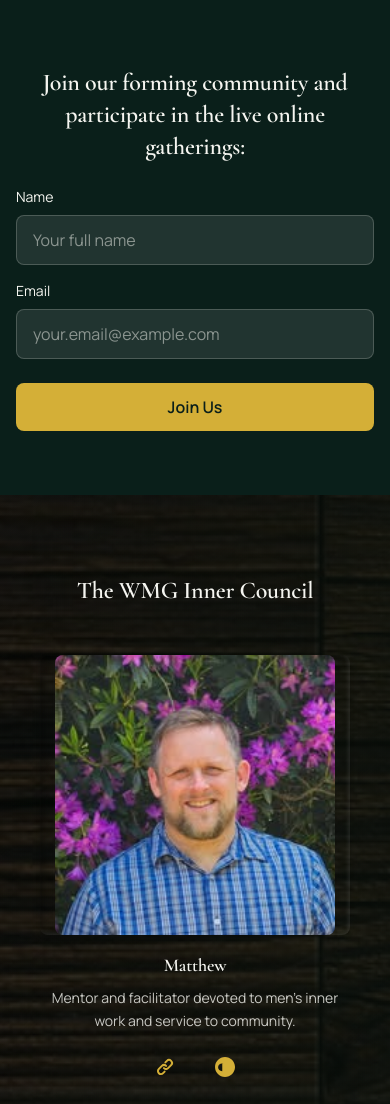
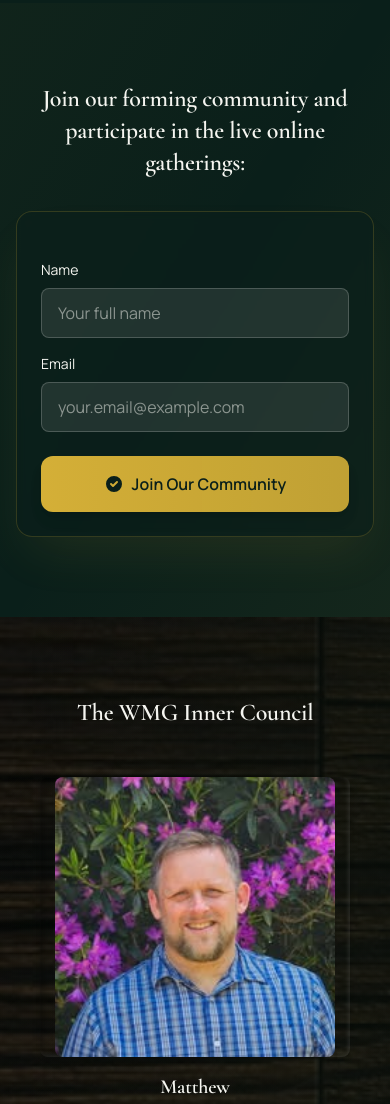
Before and after one commit to webmyc/wmg-website, an Astro site: page / in a window 390 px wide. Shown: the part 2762-3866 px from the top of the page. Built offline with nearby package versions, Linux system fonts and the light colour scheme; Astro itself is replaced by a stand-in of ours; no server answers.

Commit message:
Enhance CTA section and increase council member name sizes
🎯 CTA Section Enhancements:
- Added animated background with gradient orbs and subtle noise texture
- Enhanced form container with glassmorphism card effect (backdrop-blur, border, shadow)
- Upgraded CTA button with gradient background, icons, and micro-interactions
- Added hover effects: scale, shadow, and glow
- Improved button text: 'Join Our Community' with checkmark icon
- Enhanced loading state with spinning icon

👥 Council Member Name Improvements:
- Increased name font sizes: text-xl → text-2xl → text-3xl
- Better visual hierarchy and prominence for member names
- Maintains responsive scaling across all device sizes

✨ Visual Enhancements:
- Form container: rounded-2xl with subtle gold border and shadow
- Button: gradient background with enhanced hover states
- Background: floating orbs and noise texture for depth
- Icons: Checkmark for success, spinner for loading
- Micro-interactions: scale transforms and shadow effects

The CTA section now stands out much more with enhanced visual appeal and the council member names are more prominent and readable.

```diff
--- a/src/components/InnerCouncil.astro
+++ b/src/components/InnerCouncil.astro
@@ -90,7 +90,7 @@ const councilMembers = [
             />
           </div>
 
-          <h3 class="text-lg sm:text-xl font-semibold text-wmg-text mb-2 sm:mb-3">
+          <h3 class="text-xl sm:text-2xl md:text-3xl font-semibold text-wmg-text mb-2 sm:mb-3">
             {member.name}
           </h3>
 
--- a/src/components/SignupForm.astro
+++ b/src/components/SignupForm.astro
@@ -2,14 +2,29 @@
 // SignupForm component with Formspree integration
 ---
 
-<section id="signup" aria-labelledby="join" class="py-16 sm:py-20 px-4 sm:px-6 bg-wmg-bg">
-  <div class="max-w-2xl mx-auto">
-    <h2 id="join" class="text-2xl sm:text-3xl md:text-4xl font-bold text-wmg-text mb-6 text-center fade-up">
+<section id="signup" aria-labelledby="join" class="relative py-20 sm:py-24 px-4 sm:px-6 bg-wmg-bg overflow-hidden">
+  <!-- Enhanced background with subtle effects -->
+  <div class="absolute inset-0">
+    <!-- Gradient overlay for depth -->
+    <div class="absolute inset-0 bg-gradient-to-br from-wmg-gold/[0.03] via-transparent to-wmg-gold/[0.05]"></div>
+
+    <!-- Animated gradient orbs -->
+    <div class="absolute top-1/4 left-1/4 w-64 h-64 bg-gradient-radial from-wmg-gold/6 via-wmg-gold/3 to-transparent rounded-full blur-3xl animate-float"></div>
+    <div class="absolute bottom-1/3 right-1/4 w-48 h-48 bg-gradient-radial from-wmg-gold/4 via-wmg-gold/2 to-transparent rounded-full blur-2xl animate-float-delayed"></div>
+
+    <!-- Subtle noise texture -->
+    <div class="absolute inset-0 opacity-[0.01] bg-noise-pattern"></div>
+  </div>
+
+  <div class="relative max-w-2xl mx-auto">
+    <h2 id="join" class="text-2xl sm:text-3xl md:text-4xl font-bold text-wmg-text mb-8 sm:mb-10 text-center fade-up">
       Join our forming community and participate in the live online gatherings:
     </h2>
 
+    <!-- Form container with subtle card effect -->
+    <div class="bg-wmg-bg/50 backdrop-blur-sm border border-wmg-gold/20 rounded-2xl p-6 sm:p-8 shadow-2xl shadow-wmg-gold/10 fade-up">
       <form
-      class="space-y-6 fade-up"
+        class="space-y-6"
         action={`https://formspree.io/f/${import.meta.env.PUBLIC_FORMSPREE_ID || 'your-formspree-id'}`}
         method="POST"
         id="signup-form"
@@ -60,16 +75,28 @@
 
       <button
         type="submit"
-        class="w-full bg-wmg-gold text-wmg-bg px-6 sm:px-8 py-3 sm:py-4 text-base sm:text-lg font-semibold rounded-lg hover:bg-wmg-gold/90 focus:outline-none focus:ring-4 focus:ring-wmg-gold/50 transition-all duration-300 disabled:opacity-50 disabled:cursor-not-allowed min-h-[44px]"
+        class="w-full bg-gradient-to-r from-wmg-gold to-wmg-gold/90 text-wmg-bg px-6 sm:px-8 py-4 sm:py-5 text-base sm:text-lg font-bold rounded-xl hover:from-wmg-gold/90 hover:to-wmg-gold focus:outline-none focus:ring-4 focus:ring-wmg-gold/50 transition-all duration-300 disabled:opacity-50 disabled:cursor-not-allowed min-h-[48px] shadow-lg hover:shadow-xl hover:shadow-wmg-gold/25 transform hover:scale-[1.02] active:scale-[0.98]"
         id="submit-btn"
       >
-        <span id="submit-text">Join Us</span>
-        <span id="submit-loading" class="hidden">Joining...</span>
+        <span id="submit-text" class="flex items-center justify-center gap-2">
+          <svg class="w-5 h-5" fill="currentColor" viewBox="0 0 20 20">
+            <path fill-rule="evenodd" d="M10 18a8 8 0 100-16 8 8 0 000 16zm3.707-9.293a1 1 0 00-1.414-1.414L9 10.586 7.707 9.293a1 1 0 00-1.414 1.414l2 2a1 1 0 001.414 0l4-4z" clip-rule="evenodd" />
+          </svg>
+          Join Our Community
+        </span>
+        <span id="submit-loading" class="hidden flex items-center justify-center gap-2">
+          <svg class="animate-spin w-5 h-5" fill="none" viewBox="0 0 24 24">
+            <circle class="opacity-25" cx="12" cy="12" r="10" stroke="currentColor" stroke-width="4"></circle>
+            <path class="opacity-75" fill="currentColor" d="M4 12a8 8 0 018-8V0C5.373 0 0 5.373 0 12h4zm2 5.291A7.962 7.962 0 014 12H0c0 3.042 1.135 5.824 3 7.938l3-2.647z"></path>
+          </svg>
+          Joining...
+        </span>
       </button>
 
       <!-- Success/Error messages -->
       <div id="form-message" class="text-center mt-4 hidden" role="alert" aria-live="polite"></div>
       </form>
+    </div>
   </div>
 </section>
 
@@ -211,4 +238,16 @@
     opacity: 1;
     transform: translateY(0);
   }
+
+  /* Gradient radial utility */
+  .bg-gradient-radial {
+    background: radial-gradient(circle at center, var(--tw-gradient-stops));
+  }
+
+  /* Noise pattern background */
+  .bg-noise-pattern {
+    background-image:
+      radial-gradient(circle at 1px 1px, rgba(255,255,255,0.15) 1px, transparent 0);
+    background-size: 20px 20px;
+  }
 </style>
```
Lines whose indentation alone changed are shown as unchanged.
